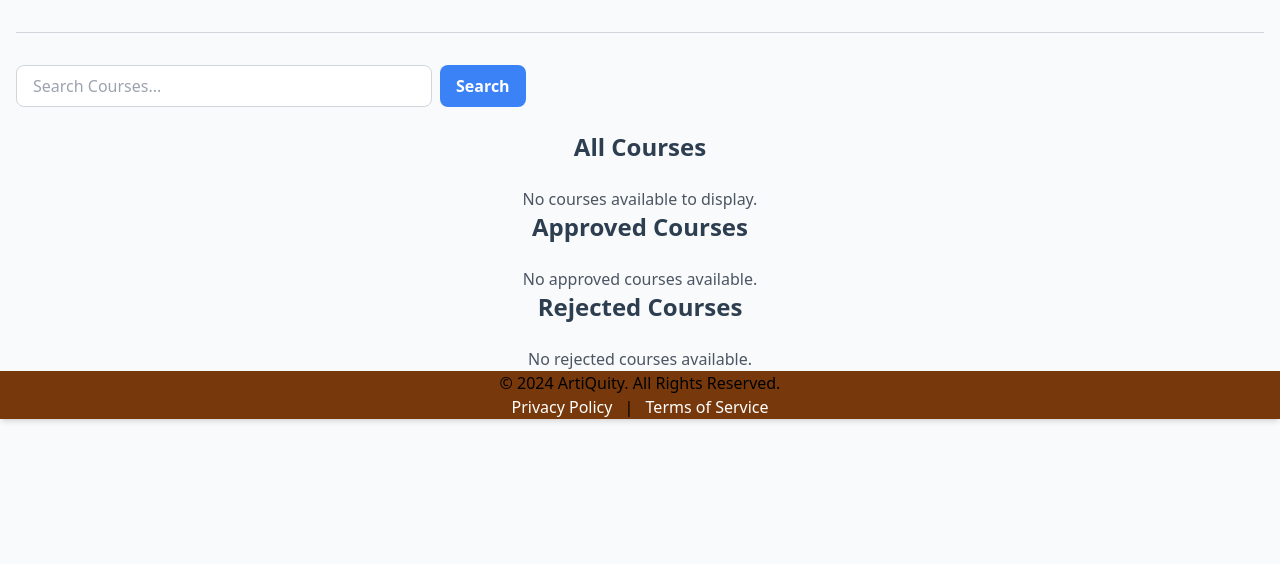
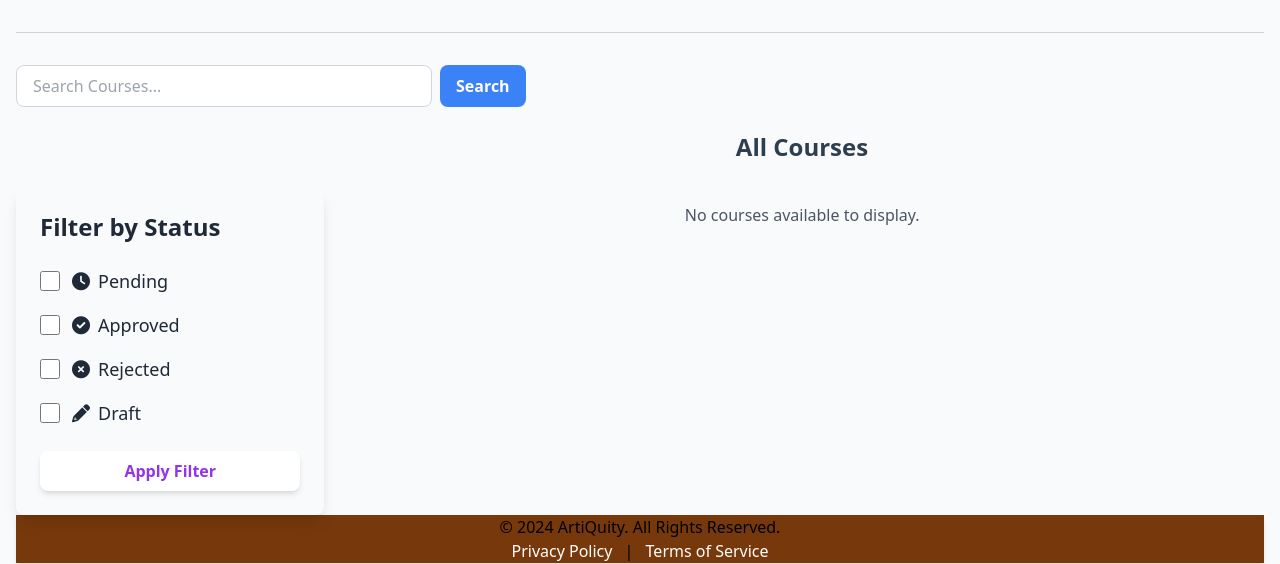
Before and after one commit to tapasya0700/ArtiQuity, a Django app: template ArtiQuity/ArtiQuityapp/templates/ArtiQuityapp/instructor_dashboard.html in a window 1280 px wide. Shown: the part 236-800 px from the top of the page. Run offline with Django 5.2, Linux system fonts and the light colour scheme; the template is opened without the code that fills it, so the values that code supplies are empty; some libraries are stand-ins or nearby versions.

Commit message:
fiter on instructor dashboard

```diff
--- a/ArtiQuity/ArtiQuityapp/templates/ArtiQuityapp/instructor_dashboard.html
+++ b/ArtiQuity/ArtiQuityapp/templates/ArtiQuityapp/instructor_dashboard.html
@@ -109,10 +109,68 @@
                 </button>
             </form>
         </div>
+        <div class="container mx-auto flex">
+            <aside class="w-1/4">
+            </aside>
+            <main class="w-3/4 ml-4">
+        <h2 class="text-2xl font-semibold text-center text-[#2c3e50] mb-6">All Courses</h2>
+            </main>
+    </div>
+        <div class="container mx-auto flex">
+          <!-- Sidebar Filter Section -->
+<aside class="w-1/4 bg-gradient-to-br from-brown-100 to-beige-100 text-gray-800 p-6 shadow-lg rounded-lg">
+    <h2 class="text-2xl font-bold mb-6">Filter by Status</h2>
+    <form method="GET" action="{% url 'instructor_dashboard' %}">
+        <div class="flex flex-col space-y-4">
 
+            <label class="flex items-center cursor-pointer">
+                <input type="checkbox" name="status_filter" value="pending"
+                       {% if 'pending' in status_filters %}checked{% endif %}
+                       class="form-checkbox h-5 w-5 text-purple-600 bg-gray-100 rounded focus:ring-0 focus:ring-offset-0">
+                <span class="ml-3 text-lg flex items-center">
+                    <i class="fas fa-clock mr-2"></i>Pending
+                </span>
+            </label>
+
+            <label class="flex items-center cursor-pointer">
+                <input type="checkbox" name="status_filter" value="approved"
+                       {% if 'approved' in status_filters %}checked{% endif %}
+                       class="form-checkbox h-5 w-5 text-green-500 bg-gray-100 rounded focus:ring-0 focus:ring-offset-0">
+                <span class="ml-3 text-lg flex items-center">
+                    <i class="fas fa-check-circle mr-2"></i>Approved
+                </span>
+            </label>
+
+            <label class="flex items-center cursor-pointer">
+                <input type="checkbox" name="status_filter" value="rejected"
+                       {% if 'rejected' in status_filters %}checked{% endif %}
+                       class="form-checkbox h-5 w-5 text-red-500 bg-gray-100 rounded focus:ring-0 focus:ring-offset-0">
+                <span class="ml-3 text-lg flex items-center">
+                    <i class="fas fa-times-circle mr-2"></i>Rejected
+                </span>
+            </label>
+
+            <label class="flex items-center cursor-pointer">
+                <input type="checkbox" name="status_filter" value="draft"
+                       {% if 'draft' in status_filters %}checked{% endif %}
+                       class="form-checkbox h-5 w-5 text-yellow-500 bg-gray-100 rounded focus:ring-0 focus:ring-offset-0">
+                <span class="ml-3 text-lg flex items-center">
+                    <i class="fas fa-pencil-alt mr-2"></i>Draft
+                </span>
+            </label>
+        </div>
+        <button type="submit"
+                class="mt-6 w-full bg-white text-purple-600 font-semibold py-2 rounded-lg hover:bg-purple-100 transition duration-300 shadow-md hover:shadow-lg">
+            Apply Filter
+        </button>
+    </form>
+</aside>
+
+
+            <main class="w-3/4 ml-4">
         <!-- All Courses Section -->
         <section class="courses-section">
-            <h2 class="text-2xl font-semibold text-center text-[#2c3e50] mb-6">All Courses</h2>
+
             {% if all_courses %}
             <div class="grid grid-cols-1 md:grid-cols-2 lg:grid-cols-3 gap-8">
                 {% for course in course_data %}
@@ -162,101 +220,22 @@
             {% else %}
             <p class="text-center text-gray-600 mt-4">No courses available to display.</p>
             {% endif %}
+        </div>
         </section>
+         <!-- Footer Section -->
+        <footer class="bg-[#77390c] shadow-md">
+            <div class="container mx-auto text-center">
+                <p>&copy; 2024 ArtiQuity. All Rights Reserved.</p>
+                <a href="#" class="text-white hover:text-gray-300 mx-2">Privacy Policy</a> |
+                <a href="#" class="text-white hover:text-gray-300 mx-2">Terms of Service</a>
+            </div>
+        </footer>
+    </div>
+    </main>
 
-        <!-- Approved Courses Section -->
-        <section class="courses-section">
-            <h2 class="text-2xl font-semibold text-center text-[#2c3e50] mb-6">Approved Courses</h2>
-            {% if approved_courses %}
-            <div class="grid grid-cols-1 md:grid-cols-2 lg:grid-cols-3 gap-8">
-                {% for course in course_data %}
-                {% if course.course.status == 'approved'%}
-                <div class="bg-white shadow-lg rounded-lg overflow-hidden hover:shadow-2xl transform hover:scale-105 transition duration-300">
-                    <div class="h-48 bg-cover bg-center" style="background-image: url({% if course.course.thumbnail %}{{ course.course.thumbnail.url }}{% else %}{% static 'ArtiQuityapp/default_thumbnail.jpg' %}{% endif %});"></div>
-                    <div class="p-4">
-                        <h3 class="text-xl font-semibold text-[#2c3e50] mb-2">{{ course.course.title }}</h3>
-                        <p class="text-sm text-gray-600 mb-4">${{ course.course.price }}</p>
-                        <p class="text-sm text-gray-600 mb-4">Status: <span class="font-bold capitalize">{{ course.course.status }}</span></p>
-                        {% if course.course.status == 'rejected'%}
-                        <p class="text-sm text-red-600 mb-4">Rejection Reason: {{ course.course.rejection_reason }}</p>
-                        {%endif%}
-                        <div class="flex flex-col space-y-2 md:flex-row md:space-x-4 justify-between items-center mt-4">
-                            <a href="{% url 'course_detail' course.course.id course.first_lesson_id|default:0 %}" class="flex-1 text-[#1a73e8] hover:text-[#0b59d5] transition duration-300 text-center flex items-center justify-center space-x-2">
-                                <i class="fas fa-eye"></i>
-                                <span class="font-medium">View</span>
-                            </a>
-                            <a href="{% url 'edit_course' course.course.id %}" class="flex-1 text-yellow-600 hover:text-yellow-700 transition duration-300 text-center flex items-center justify-center space-x-2">
-                                <i class="fas fa-edit"></i>
-                                <span class="font-medium">Edit</span>
-                            </a>
-                            <a href="{% url 'delete_course' course.course.id %}" class="flex-1 text-red-500 hover:text-red-600 transition duration-300 text-center flex items-center justify-center space-x-2">
-                                <i class="fas fa-trash-alt"></i>
-                                <span class="font-medium">Delete</span>
-                            </a>
-                        </div>
-                    </div>
-                </div>
-                {%endif%}
-                {% endfor %}
-            </div>
-            {% else %}
-            <p class="text-center text-gray-600 mt-4">No approved courses available.</p>
-            {% endif %}
-        </section>
 
-        <!-- Rejected Courses Section -->
-        <section class="courses-section">
-            <h2 class="text-2xl font-semibold text-center text-[#2c3e50] mb-6">Rejected Courses</h2>
-            {% if rejected_courses %}
-            <div class="grid grid-cols-1 md:grid-cols-2 lg:grid-cols-3 gap-8">
-                {% for course in course_data %}
-                {% if course.course.status == 'rejected'%}
-                <div class="bg-white shadow-lg rounded-lg overflow-hidden hover:shadow-2xl transform hover:scale-105 transition duration-300">
-                    <div class="h-48 bg-cover bg-center" style="background-image: url({% if course.course.thumbnail %}{{ course.course.thumbnail.url }}{% else %}{% static 'ArtiQuityapp/default_thumbnail.jpg' %}{% endif %});"></div>
-                    <div class="p-4">
-                        <h3 class="text-xl font-semibold text-[#2c3e50] mb-2">{{ course.course.title }}</h3>
-                        <p class="text-sm text-gray-600 mb-4">${{ course.course.price }}</p>
-                        <p class="text-sm text-gray-600 mb-4">Status: <span class="font-bold capitalize">{{ course.course.status }}</span></p>
-                        {% if course.course.status == 'rejected'%}
-                        <p class="text-sm text-red-600 mb-4">Rejection Reason: {{ course.course.rejection_reason }}</p>
-                        {%endif%}
-                        <div class="flex flex-col space-y-2 md:flex-row md:space-x-4 justify-between items-center mt-4">
-                            <a href="{% url 'course_detail' course.course.id course.first_lesson_id|default:0 %}" class="flex-1 text-[#1a73e8] hover:text-[#0b59d5] transition duration-300 text-center flex items-center justify-center space-x-2">
-                                <i class="fas fa-eye"></i>
-                                <span class="font-medium">View</span>
-                            </a>
-                            <a href="{% url 'edit_course' course.course.id %}" class="flex-1 text-yellow-600 hover:text-yellow-700 transition duration-300 text-center flex items-center justify-center space-x-2">
-                                <i class="fas fa-edit"></i>
-                                <span class="font-medium">Edit</span>
-                            </a>
-                            <a href="{% url 'delete_course' course.course.id %}" class="flex-1 text-red-500 hover:text-red-600 transition duration-300 text-center flex items-center justify-center space-x-2">
-                                <i class="fas fa-trash-alt"></i>
-                                <span class="font-medium">Delete</span>
-                            </a>
-                            <a href="{% url 'send_course_for_approval' course.course.id %}" class="flex-1 text-[#4caf50] hover:text-[#3b8d40] transition duration-300 text-center flex items-center justify-center space-x-2">
-                                <i class="fas fa-paper-plane"></i>
-                                <span class="font-medium">Submit review</span>
-                            </a>
-                        </div>
-                    </div>
-                </div>
-                {%endif%}
-                {% endfor %}
-            </div>
-            {% else %}
-            <h1 class="text-center text-gray-600 mt-4">No rejected courses available.</h1>
-            {% endif %}
-        </section>
-    </div>
 
-    <!-- Footer Section -->
-    <footer class="bg-[#77390c] shadow-md">
-        <div class="container mx-auto text-center">
-            <p>&copy; 2024 ArtiQuity. All Rights Reserved.</p>
-            <a href="#" class="text-white hover:text-gray-300 mx-2">Privacy Policy</a> |
-            <a href="#" class="text-white hover:text-gray-300 mx-2">Terms of Service</a>
-        </div>
-    </footer>
 
 </body>
+
 </html>
```
Also changed, not shown: ArtiQuity/ArtiQuityapp/views.py (+12 -7 lines), ArtiQuity/media/course_thumbnails/istockphoto-484468079-1024x1024_2FXTYDM.jpg (added).
